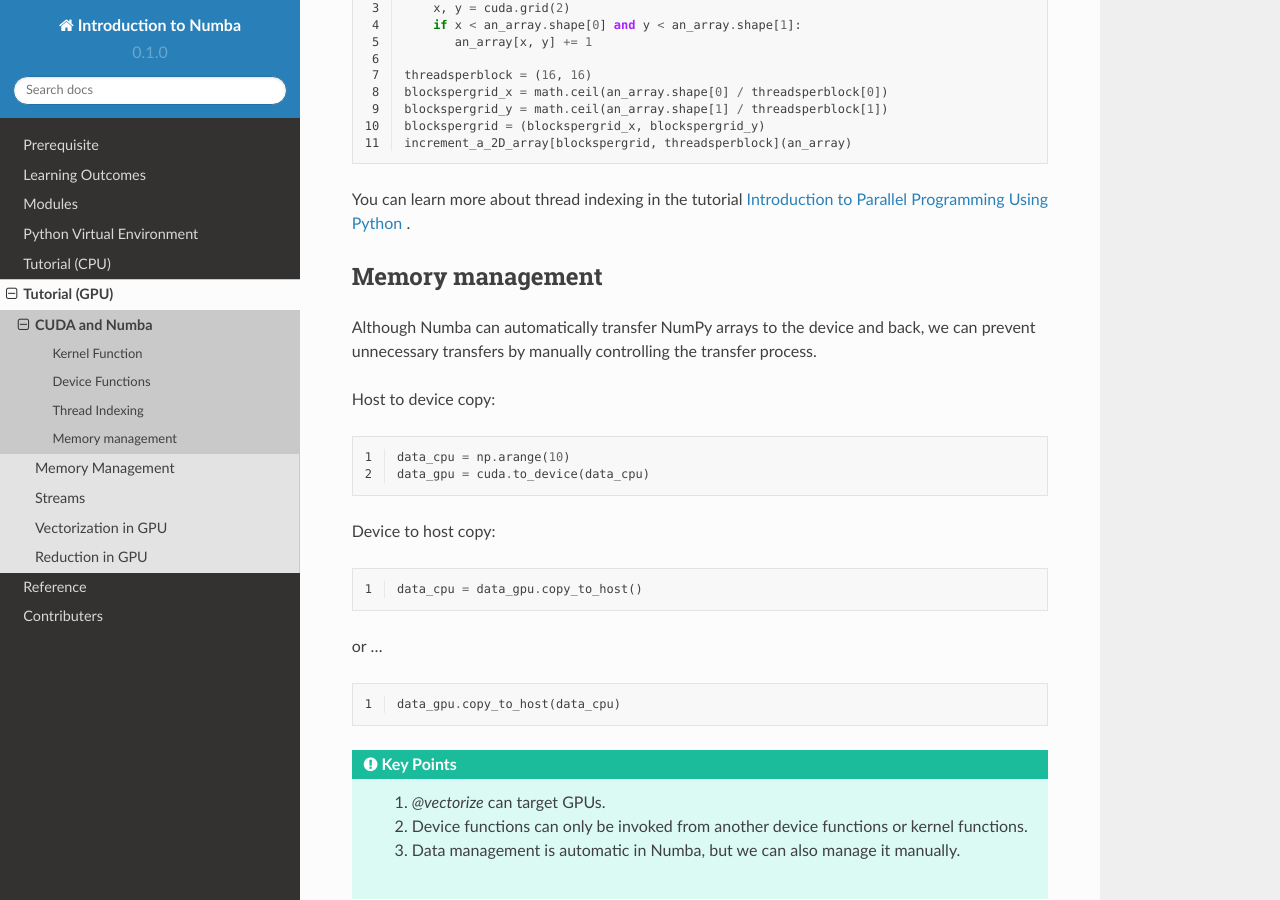
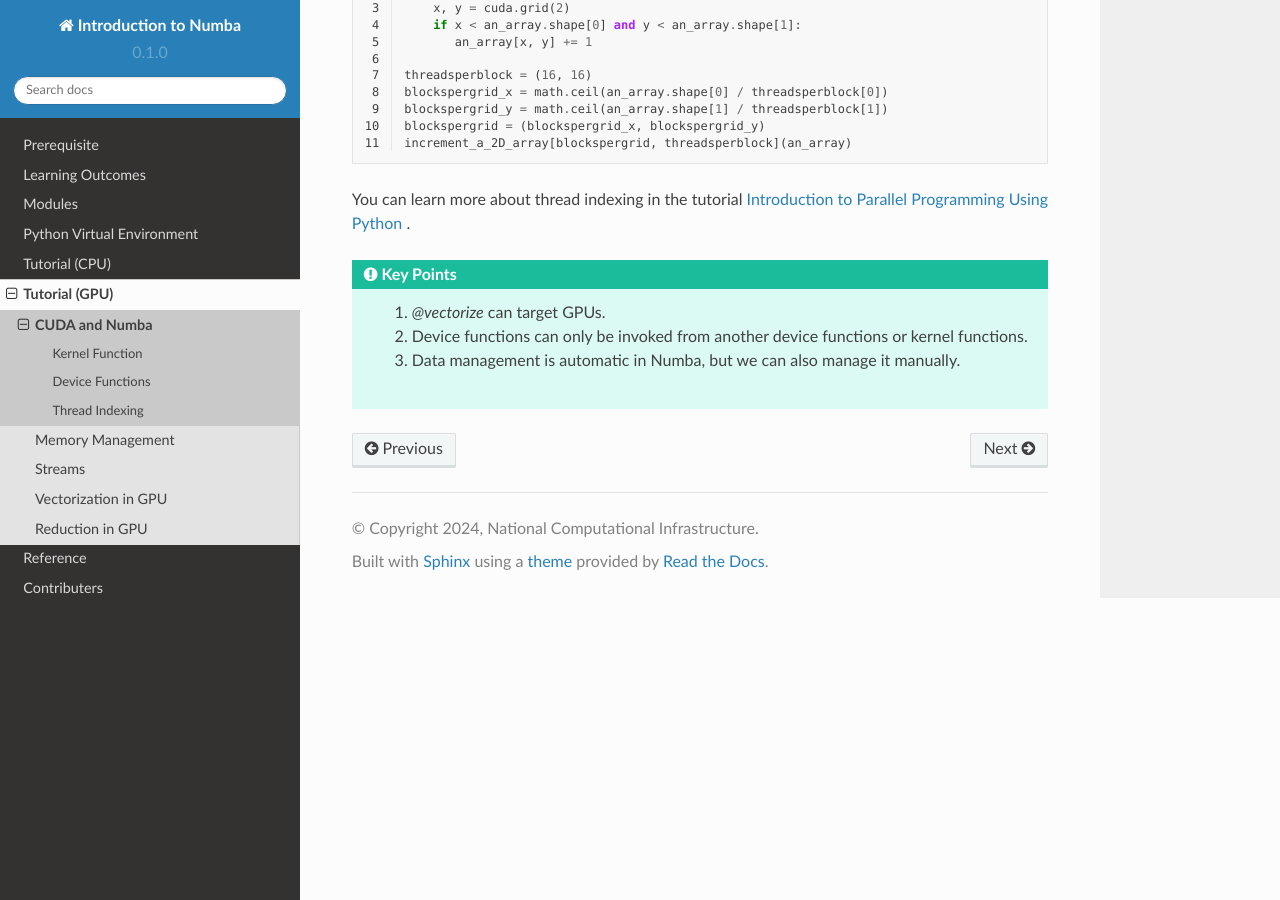
Before and after one commit to josephjohnjj/intro-to-numba, a Sphinx documentation site: the page built from docs/source/tutorial/GPU/gpu_intro.rst, in a window 1280 px wide and 900 px high, scrolled down 1338 px. Built offline with Sphinx 7.4.7 and the Read the Docs theme 2.0.0, drawn with Linux system fonts in a browser that asks for light colours.

Commit message:
rearrage doc material

```diff
--- a/docs/source/tutorial/GPU/gpu_intro.rst
+++ b/docs/source/tutorial/GPU/gpu_intro.rst
@@ -86,36 +86,6 @@
 `Introduction to Parallel Programming Using Python <https://intro-to-parallel-programming.readthedocs.io/en/latest>`_ .
 
 
-Memory management
-******************
-
-Although Numba can automatically transfer NumPy arrays to the device and back, we can prevent
-unnecessary transfers by manually controlling the transfer process.
-
-Host to device copy:
-
-..  code-block:: python
-    :linenos:
-
-    data_cpu = np.arange(10)
-    data_gpu = cuda.to_device(data_cpu)
-
-Device to host copy:
-
-..  code-block:: python
-    :linenos:
-
-    data_cpu = data_gpu.copy_to_host()
-
-
-or ...
-
-..  code-block:: python
-    :linenos:
-
-    data_gpu.copy_to_host(data_cpu)
-
-
 
 .. admonition:: Key Points
    :class: hint
```
